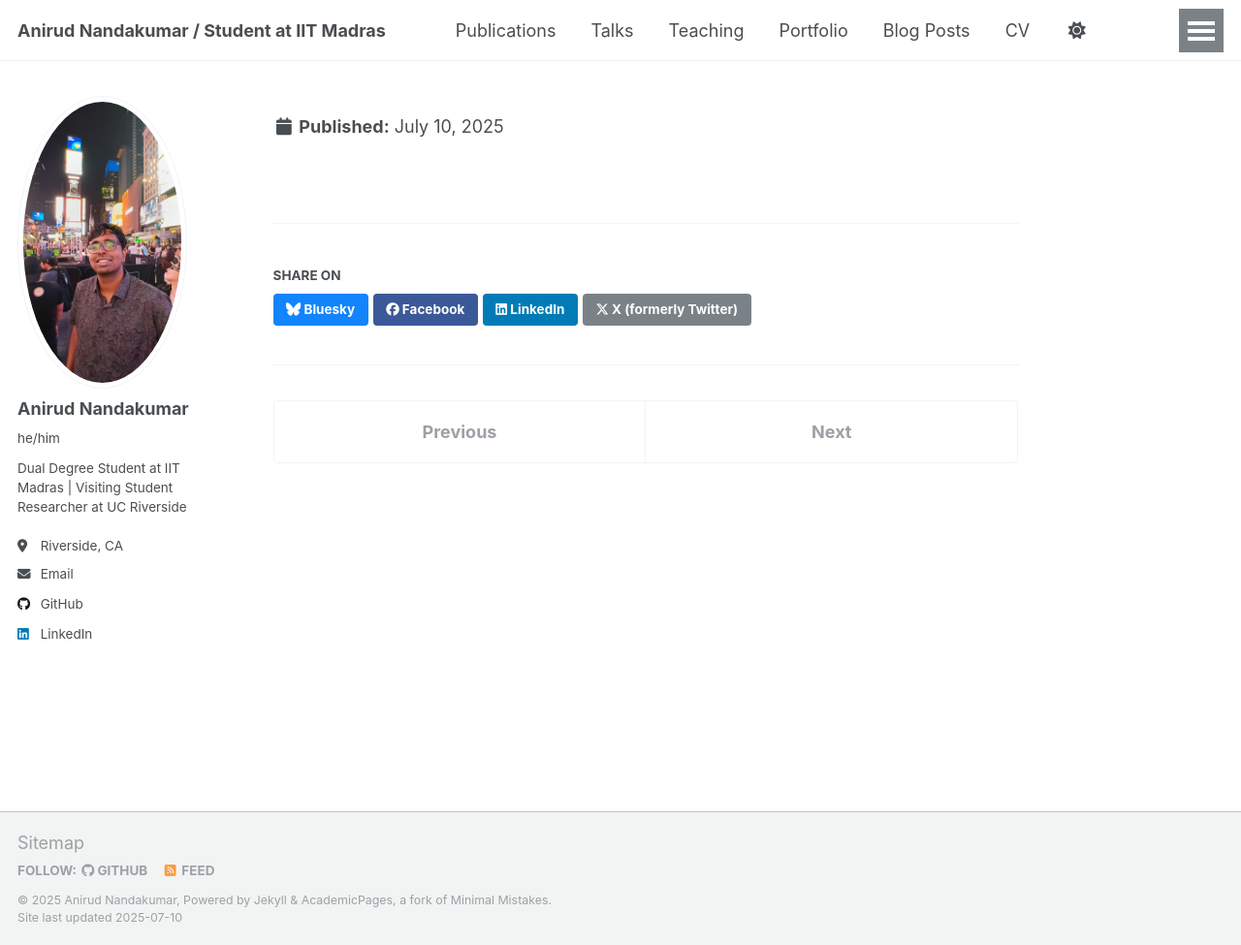
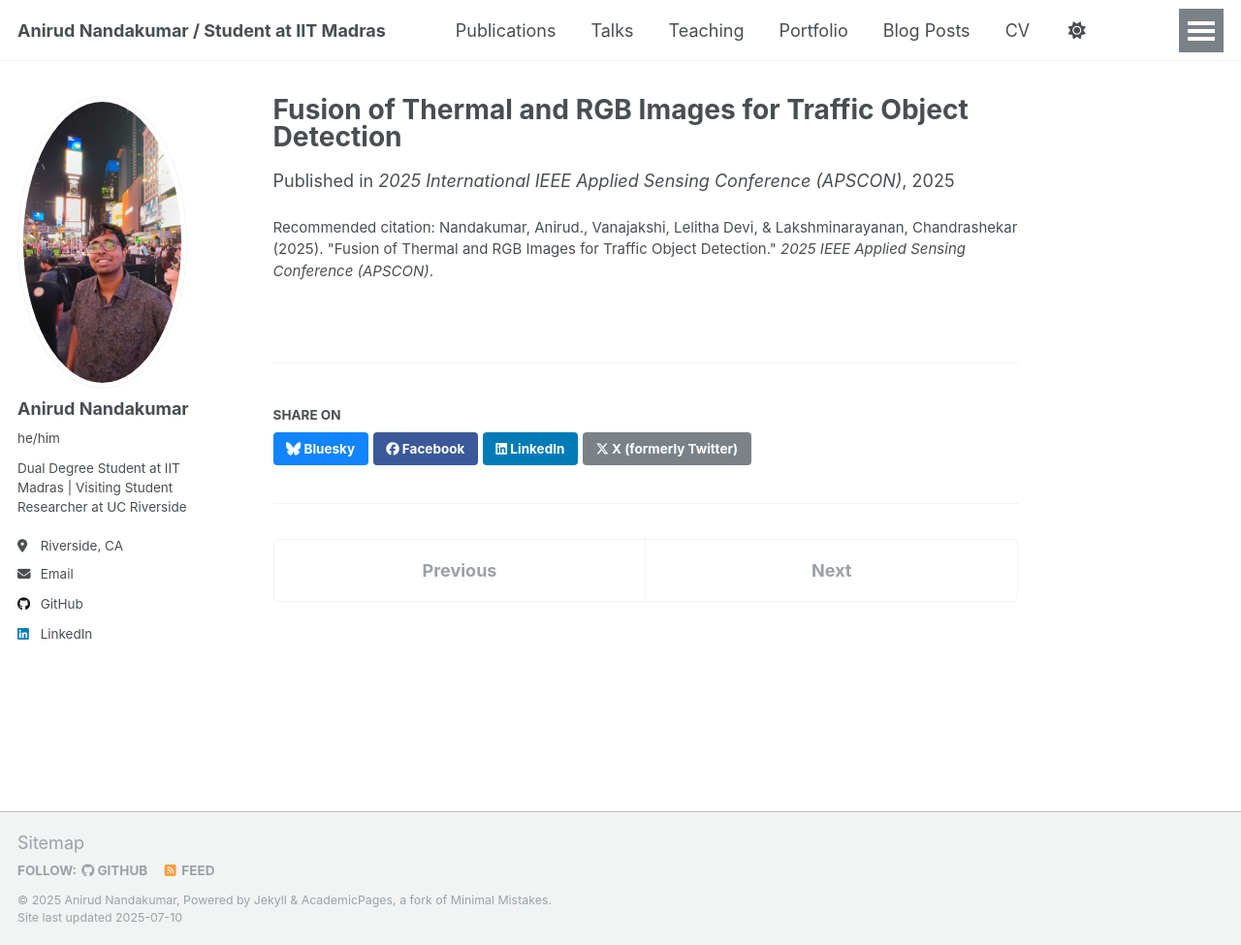
Before and after one commit to AnirudN/AnirudN.github.io, a Jekyll site: the page built from _publications/Apscon.md, in a window 1280 px wide and 975 px high. Shown: the whole window at 97% size. Built offline with Jekyll 4.4.1, drawn with Linux system fonts in a browser that asks for light colours; a script that is not in the unit is left out; some of the changed lines change nothing that is shown.

Commit message:
Update Apscon.md

```diff
--- a/_publications/Apscon.md
+++ b/_publications/Apscon.md
@@ -9,5 +9,5 @@ venue: '2025 International IEEE Applied Sensing Conference (APSCON)'
 slidesurl: # Leave blank or remove if you do not have slides yet
 paperurl: # Leave blank or remove if the paper is not available yet
 bibtexurl: # Leave blank or remove if you do not have a BibTeX file yet
-citation: @INPROCEEDINGS{Nand2501:Fusion, AUTHOR="Anirud Nandakumar and Lelitha Devi Vanajakshi and Chandrashekar Lakshminarayanan", TITLE="Fusion of Thermal and {RGB} Images for Traffic Object Detection", BOOKTITLE="2025 IEEE Applied Sensing Conference (APSCON) (APSCON 2025)"}
+citation: 'Nandakumar, Anirud., Vanajakshi, Lelitha Devi, & Lakshminarayanan, Chandrashekar (2025). "Fusion of Thermal and RGB Images for Traffic Object Detection." <i>2025 IEEE Applied Sensing Conference (APSCON)</i>.'
 ---
```
